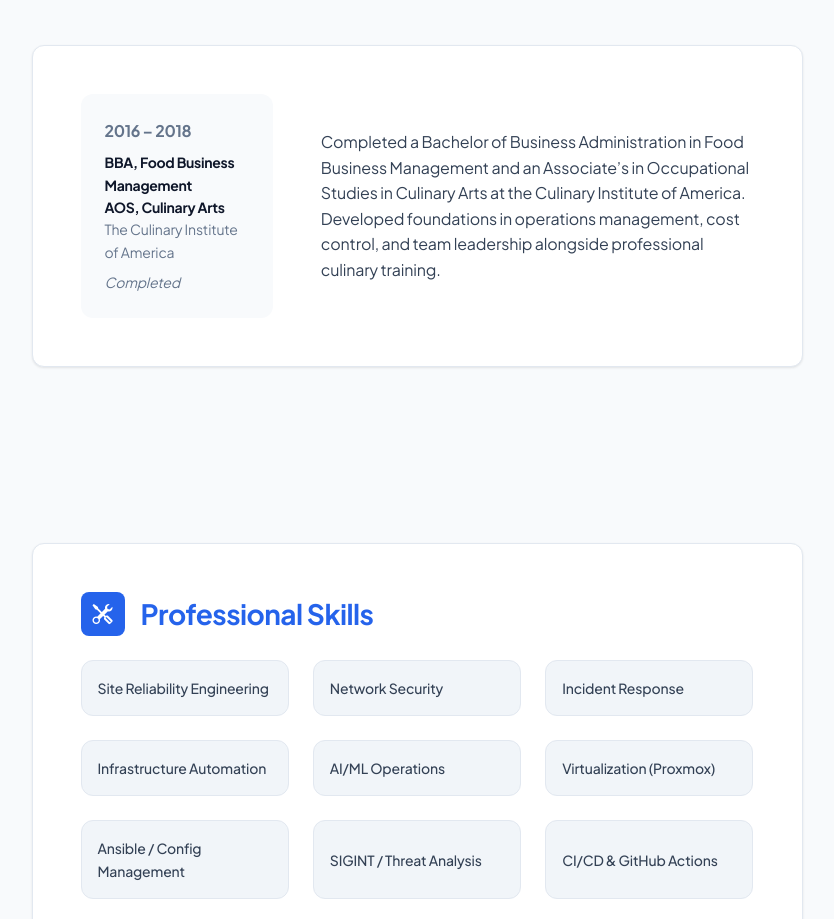
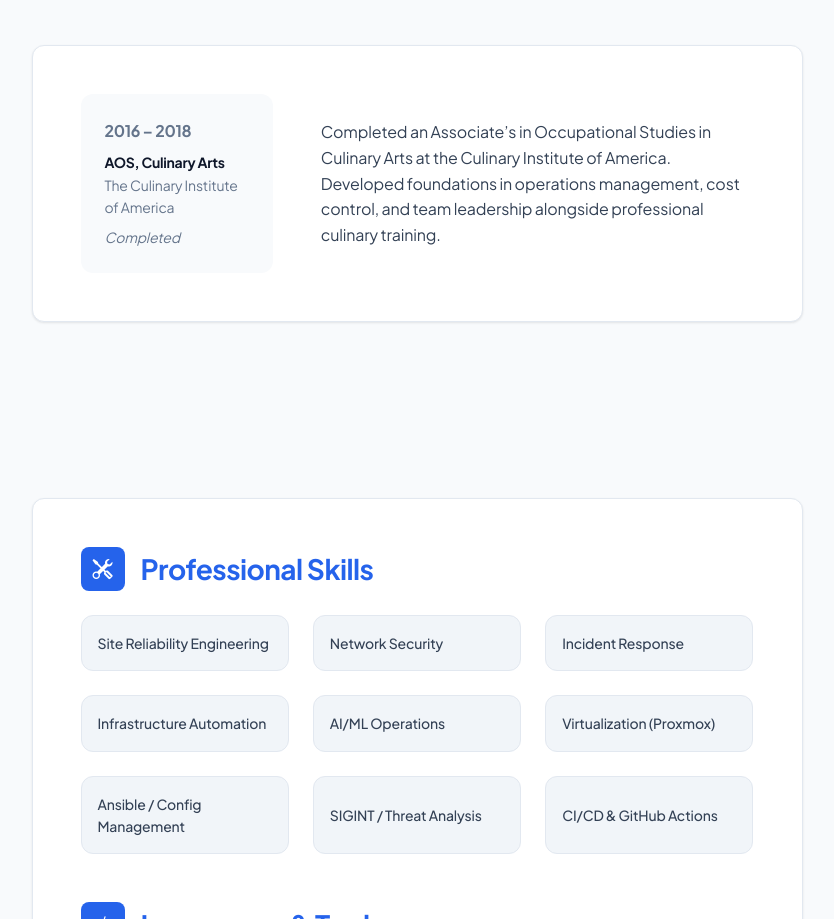
Before and after one commit to MichealBreedlove/Michealbreedlove.com, a website: page resume.html in a window 1280 px wide. Shown: the part 3633-4552 px from the top of the page, without its empty margins (223-1057 px from the left). Drawn offline with nearby package versions, Linux system fonts and the light colour scheme.

Commit message:
Education: remove BBA, keep AOS Culinary Arts only

```diff
--- a/resume.html
+++ b/resume.html
@@ -230,7 +230,6 @@
                                             <div class="bg-light p-4 rounded-4">
                                                 <div class="text-secondary fw-bolder mb-2">2016 – 2018</div>
                                                 <div class="mb-2">
-                                                    <div class="small fw-bolder">BBA, Food Business Management</div>
                                                     <div class="small fw-bolder">AOS, Culinary Arts</div>
                                                     <div class="small text-muted">The Culinary Institute of America</div>
                                                 </div>
@@ -239,7 +238,7 @@
                                                 </div>
                                             </div>
                                         </div>
-                                        <div class="col-lg-8"><div>Completed a Bachelor of Business Administration in Food Business Management and an Associate&rsquo;s in Occupational Studies in Culinary Arts at the Culinary Institute of America. Developed foundations in operations management, cost control, and team leadership alongside professional culinary training.</div></div>
+                                        <div class="col-lg-8"><div>Completed an Associate&rsquo;s in Occupational Studies in Culinary Arts at the Culinary Institute of America. Developed foundations in operations management, cost control, and team leadership alongside professional culinary training.</div></div>
                                     </div>
                                 </div>
                             </div>
```
